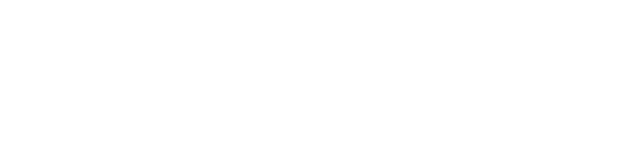
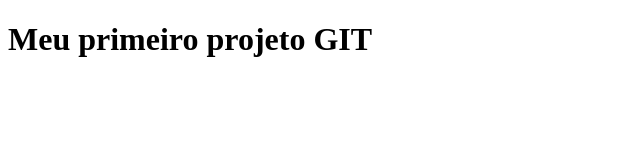
Before and after one commit to ByShotz/sitee, a plain HTML site: page index.html in a window 1280 px wide. Shown: the whole page, without its empty margins (0-640 px from the left). Drawn offline with Linux system fonts and the light colour scheme.

Commit message:
Criado index.html

```diff
--- a/index.html
+++ b/index.html
@@ -4,6 +4,6 @@
 	<title>mEU SITE</title>
 </head>
 <body>
-
+  <h1>Meu primeiro projeto GIT</h1>
 </body>
 </html>
```
